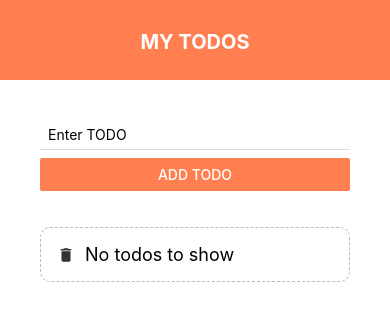
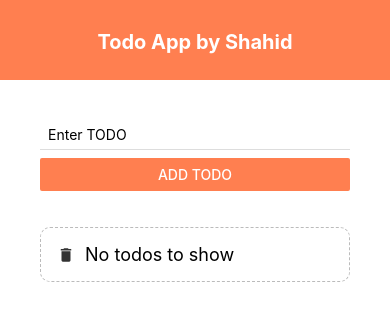
Before and after one commit to syedshahidashiqali/rn_todo_app, a React Native app: screen / in a window 390 px wide. Shown: the top 320 px of the page. Built offline with nearby package versions, Linux system fonts and the light colour scheme.

Commit message:
change app display name and change header text also

```diff
--- a/app.json
+++ b/app.json
@@ -1,4 +1,4 @@
 {
   "name": "ecommerce_app",
-  "displayName": "ecommerce_app"
+  "displayName": "TODO by Shahid"
 }
--- a/components/Header.js
+++ b/components/Header.js
@@ -4,7 +4,7 @@ import { StyleSheet, View, Text } from 'react-native';
 function Header() {
     return (
         <View style={styles.header}>
-            <Text style={styles.title}>MY TODOS</Text>
+            <Text style={styles.title}>Todo App by Shahid</Text>
         </View>
     )
 }
```
Also changed, not shown: 1 other file (tests, documents, lock files or other folders).
